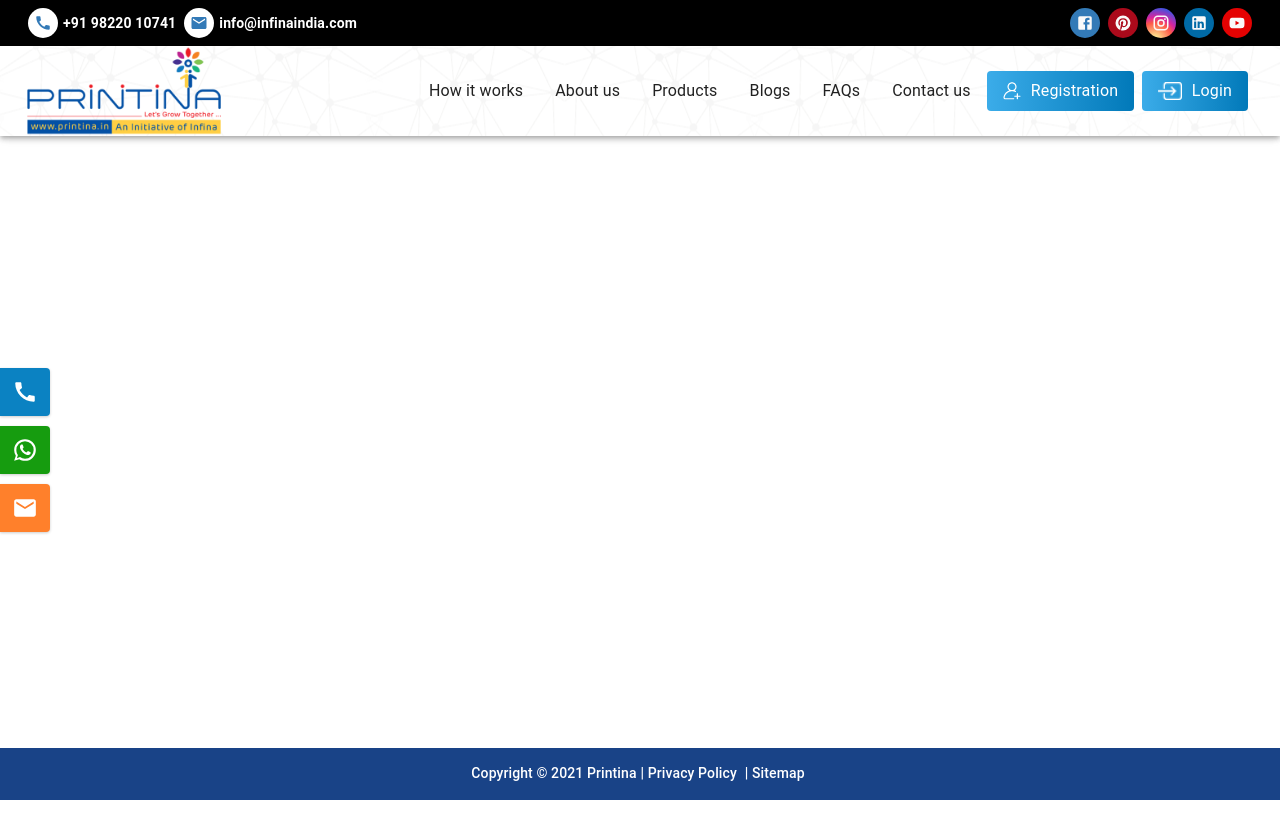
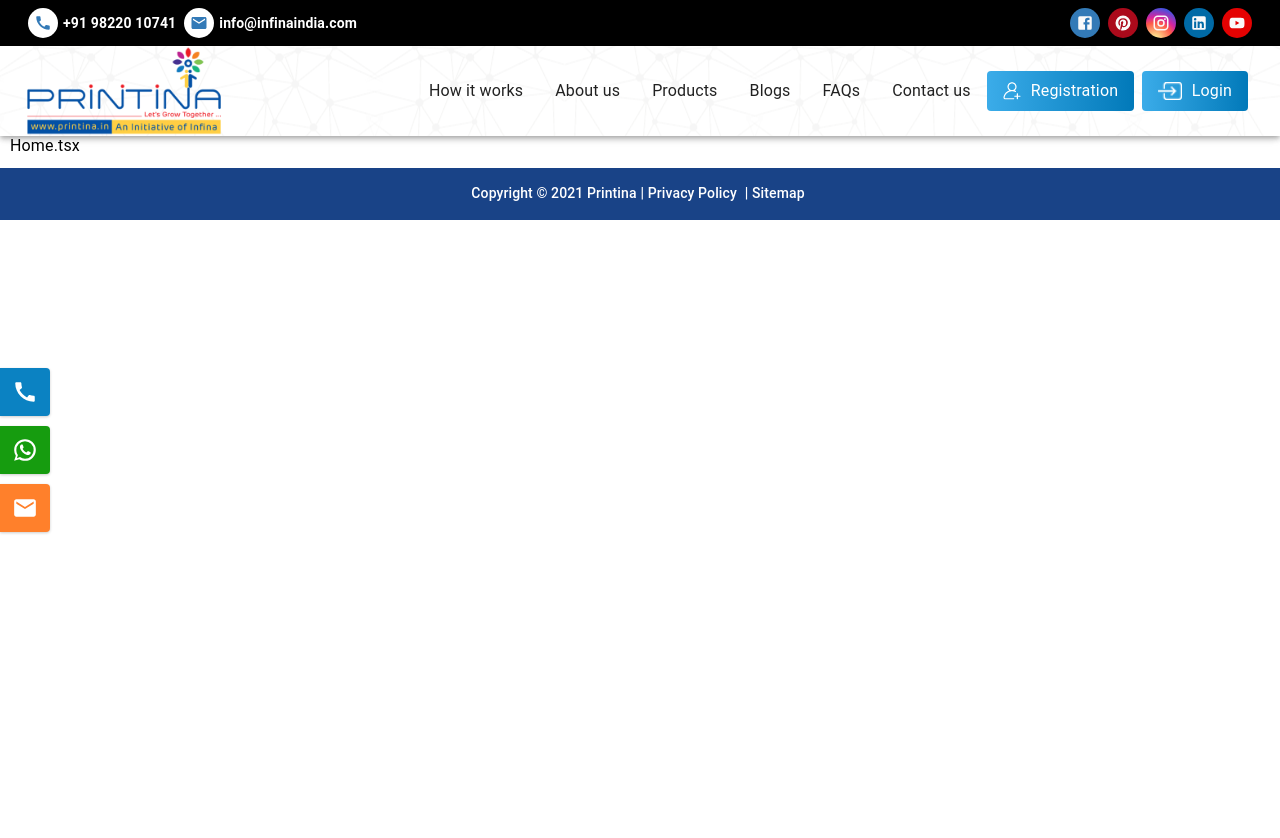
Before and after one commit to FinalPatel1678/Printina, a React (Create React App) app: page / in a window 1280 px wide. Shown: the top 838 px of the page. Before the commit the page ends 800 px from the top, so only its background shows below. Built offline with nearby package versions, Linux system fonts and the light colour scheme.

Commit message:
basic mockup done

```diff
--- a/src/Component/AppBar.tsx
+++ b/src/Component/AppBar.tsx
@@ -9,11 +9,6 @@ import clsx from 'clsx';
 import { NavLink } from 'react-router-dom';
 import CallIcon from '@material-ui/icons/Call';
 import EmailIcon from '@material-ui/icons/Email';
-import FacebookIcon from '@material-ui/icons/Facebook';
-import PinterestIcon from '@material-ui/icons/Pinterest';
-import InstagramIcon from '@material-ui/icons/Instagram';
-import LinkedInIcon from '@material-ui/icons/LinkedIn';
-import YouTubeIcon from '@material-ui/icons/YouTube';
 import WhatsAppIcon from '@material-ui/icons/WhatsApp';
 import { headerRoutes } from '../routes';
 import SocialMedia from './Social Media';
@@ -22,10 +17,6 @@ const useStyles = makeStyles((theme: Theme) =>
   createStyles({
     appBar: {
       backgroundColor: '#ffffff',
-      transition: theme.transitions.create(['margin', 'width'], {
-        easing: theme.transitions.easing.sharp,
-        duration: theme.transitions.duration.leavingScreen,
-      }),
       [theme.breakpoints.down(960)]: {
         '& .MuiContainer-fixed': {
           width: '100%',
@@ -55,7 +46,7 @@ const useStyles = makeStyles((theme: Theme) =>
       height: 40,
       borderBottom: 0,
       justifyContent: 'center',
-      margin: '30px 0px 30px 10px',
+      margin: '25px 0px 27px 10px',
       color: '#fff',
       background: 'linear-gradient(to right, rgba(59,172,233,1) 0%, rgba(1,121,185,1) 100%)',
       [theme.breakpoints.up(1024)]: {
--- /dev/null
+++ b/src/Component/DirectionHeader.tsx
@@ -0,0 +1,21 @@
+import { createStyles, makeStyles } from '@material-ui/core/styles';
+import Typography from '@material-ui/core/Typography';
+import React from 'react';
+import { ListItem, Box } from '@material-ui/core';
+import { NavLink } from 'react-router-dom';
+import { footerRoutes } from '../routes';
+
+const useStyles = makeStyles(() =>
+  createStyles({
+
+  }),
+);
+
+const DirectionHeader: React.FC = () => {
+  const classes = useStyles();
+
+  return (
+    <div>done</div>
+  );
+}
+export default DirectionHeader;
--- a/src/Component/Footer.tsx
+++ b/src/Component/Footer.tsx
@@ -8,8 +8,6 @@ import { footerRoutes } from '../routes';
 const useStyles = makeStyles(() =>
   createStyles({
     footer: {
-      position: 'fixed',
-      bottom: 0,
       width: '100%',
       backgroundColor: '#194387',
       color: '#ffffff',
--- a/src/Component/Layout.tsx
+++ b/src/Component/Layout.tsx
@@ -2,8 +2,6 @@ import React from "react";
 import ResponsiveDrawer from "./Drawer";
 import Header from "./AppBar";
 import { createStyles, makeStyles, Theme, createMuiTheme, ThemeProvider, Typography } from "@material-ui/core";
-import { useLayoutContext } from "../Contexts/LayoutContext";
-import clsx from "clsx";
 import Footer from "./Footer";
 
 const useStyles = makeStyles((theme: Theme) =>
@@ -12,19 +10,18 @@ const useStyles = makeStyles((theme: Theme) =>
       display: 'flex'
     },
     drawerHeader: {
+      marginTop:60,
       display: 'flex',
       alignItems: 'center',
       padding: theme.spacing(0, 1),
       ...theme.mixins.toolbar,
       justifyContent: 'flex-start',
+      [theme.breakpoints.down(600)]: {
+        marginTop:20,
+      },
     },
     content: {
       flexGrow: 1,
-      padding: theme.spacing(3),
-      transition: theme.transitions.create('margin', {
-        easing: theme.transitions.easing.sharp,
-        duration: theme.transitions.duration.leavingScreen,
-      }),
       marginRight: 0,
     },
   }));
@@ -43,14 +40,12 @@ const Layout: React.FC<{}> = ({ children }: React.PropsWithChildren<{}>) => {
     <ThemeProvider theme={theme}>
       <Typography component='div' className='root'>
         <Header />
-        <main
-          className={classes.content}
-        >
+        <main className={classes.content}>
           <div className={classes.drawerHeader} />
           {children}
+          <Footer />
         </main>
         <ResponsiveDrawer />
-        <Footer />
       </Typography>
     </ThemeProvider>
   )
--- a/src/Pages/AboutUs.tsx
+++ b/src/Pages/AboutUs.tsx
@@ -1,5 +1,6 @@
 import { createStyles, makeStyles } from '@material-ui/core/styles';
 import React from 'react';
+import DirectionHeader from '../Component/DirectionHeader';
 
 const useStyles = makeStyles(() =>
   createStyles({
@@ -11,7 +12,7 @@ const AboutUs: React.FC = () => {
   const classes = useStyles();
 
   return (
-    <React.Fragment>AboutUs.tsx</React.Fragment>
+    <React.Fragment><DirectionHeader></DirectionHeader></React.Fragment>
   );
 }
 export default AboutUs;
```
